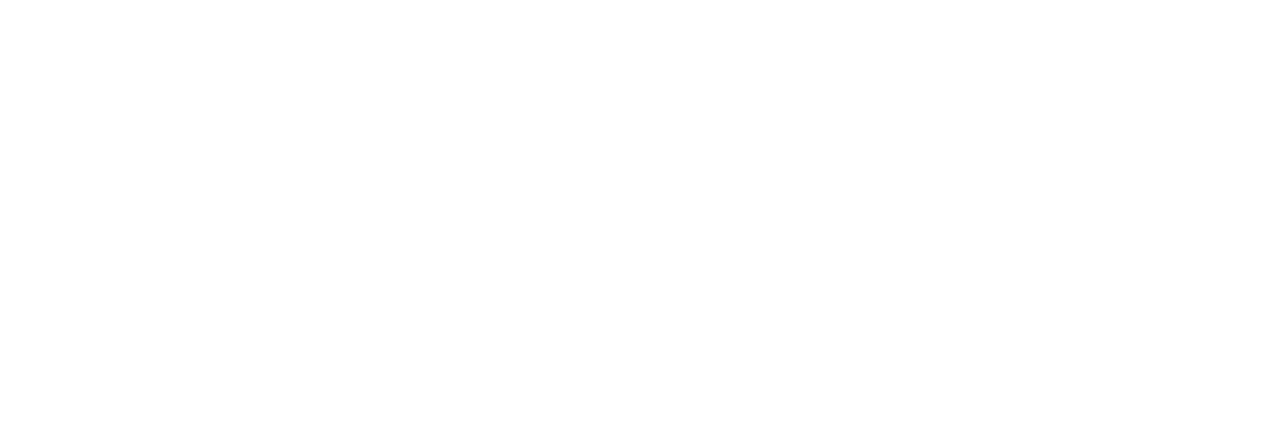
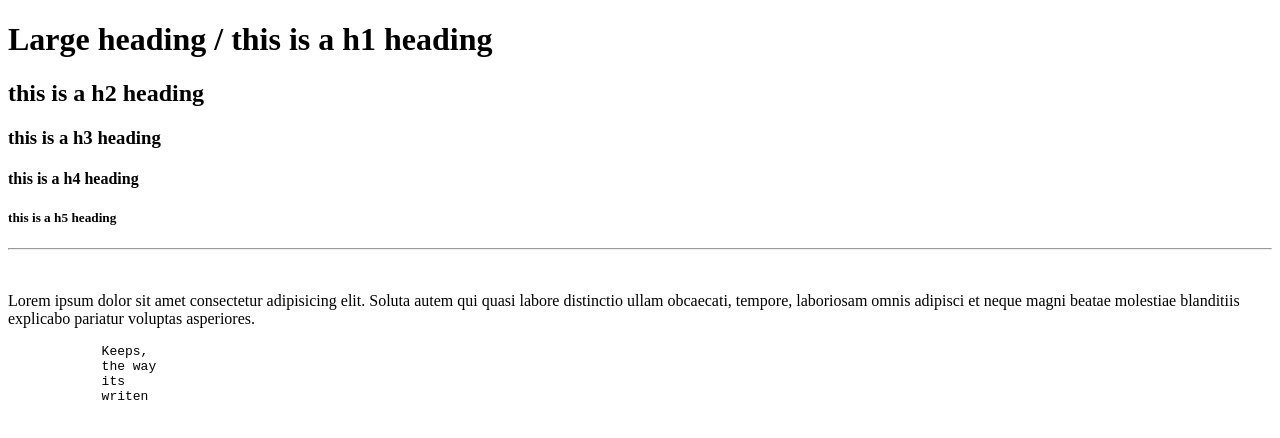
Before and after one commit to insomniagamesMc/HTML_shenanigans, a plain HTML site: page index.html in a window 1280 px wide. Drawn offline with Linux system fonts and the light colour scheme.

Commit message:
Update index.html

```diff
--- a/index.html
+++ b/index.html
@@ -1,6 +1,30 @@
 <!DOCTYPE html>
 <html>
     <head>
+        <!--This does the tab name for the website / webapp-->
        <title>Websites are hard</title>
     </head>
+    <body>
+        <h1>Large heading / this is a h1 heading</h1>
+        <h2>this is a h2 heading </h2>
+        <h3>this is a h3 heading</h3>
+        <h4>this is a h4 heading</h4>
+        <h5>this is a h5 heading</h5>
+        <hr> <!--Adds line-->
+        <br> <!--Break-->
+        <p> <!--ads paragraph-->
+        Lorem ipsum dolor sit amet consectetur
+        adipisicing elit. Soluta autem qui quasi
+        labore distinctio ullam obcaecati, tempore, laboriosam omnis
+        adipisci et neque magni beatae molestiae blanditiis explicabo
+        pariatur voluptas asperiores.
+        </p>
+        <pre>
+            Keeps,
+            the way
+            its
+            writen
+        </pre>
+
+    </body>
 </html>
```
